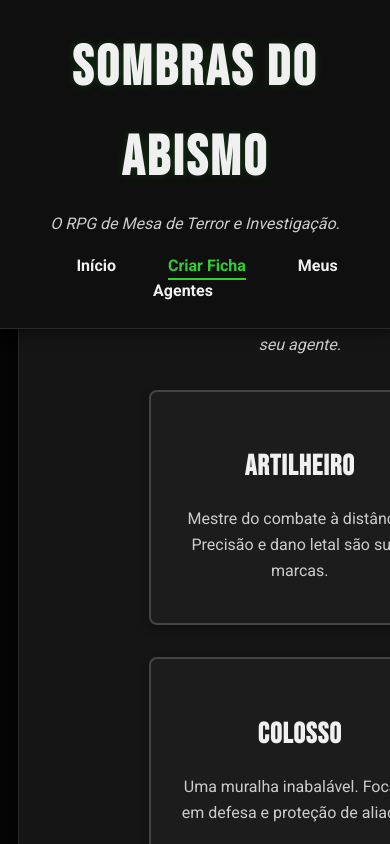
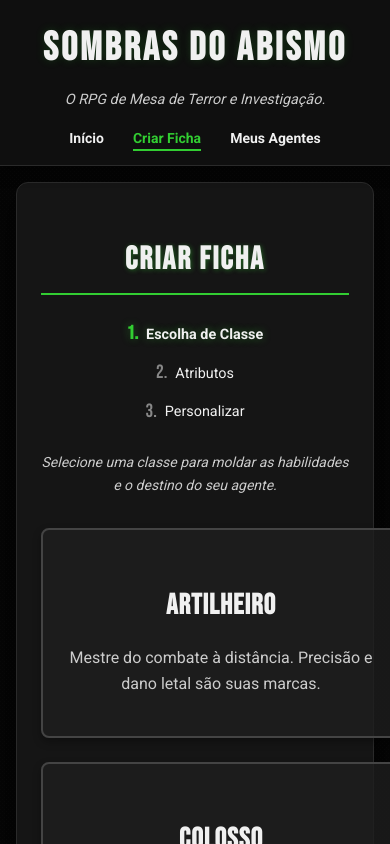
Before and after one commit to G4TMR/Sombras-do-Abismo, a plain HTML site: page index.html in a window 390 px wide. Drawn offline with Linux system fonts and the light colour scheme.

Commit message:
Compatilidade com mobile

```diff
--- a/style.css
+++ b/style.css
@@ -98,7 +98,7 @@ body {
     color: #32cd32;
 }
 
-/* --- NOVO LAYOUT HORIZONTAL E CAIXAS DE CONTEÚDO --- */
+/* --- NOVO LAYOUT HORIZONTAL E CAIXAS DE CONTEÚDO (PARA DESKTOP) --- */
 .main-content {
     flex-grow: 1;
     display: flex;
@@ -409,3 +409,140 @@ body {
     color: #f0f0f0;
     text-shadow: 1px 1px 2px rgba(0,0,0,0.7);
 }
+
+/* --- ESTILOS RESPONSIVOS PARA MOBILE --- */
+@media (max-width: 768px) {
+    body {
+        font-size: 14px;
+        overflow-x: hidden;
+    }
+
+    .home-header {
+        padding: 1rem;
+    }
+
+    .home-header h1 {
+        font-size: 2.5rem;
+    }
+
+    .home-header p {
+        font-size: 0.9rem;
+    }
+
+    .home-header nav a {
+        margin: 0 0.8rem;
+    }
+
+    .main-content {
+        overflow-x: hidden;
+        overflow-y: auto;
+        scroll-snap-type: y mandatory;
+        -webkit-overflow-scrolling: touch;
+        height: auto;
+    }
+
+    .horizontal-container {
+        flex-direction: column;
+        height: auto;
+        /* As próximas duas linhas de código fazem o contêiner se alinhar no topo da tela, o que corrige o erro de rolagem. */
+        align-items: flex-start;
+        justify-content: flex-start;
+    }
+
+    .full-screen-section {
+        flex: 0 0 100%;
+        min-height: calc(100vh - 80px);
+        padding: 1rem;
+        justify-content: flex-start;
+        scroll-snap-align: start;
+        height: auto;
+        min-height: 100vh;
+        box-sizing: border-box;
+    }
+
+    .content-box {
+        padding: 1.5rem;
+        width: 100%;
+        box-sizing: border-box;
+        margin-bottom: 2rem;
+    }
+
+    .content-box h2 {
+        font-size: 2rem;
+        margin-bottom: 1rem;
+    }
+
+    /* Estilos para a navegação de passos */
+    .step-navigation {
+        flex-direction: column;
+        gap: 0.5rem;
+        text-align: center;
+        margin-bottom: 1rem;
+        border-bottom: none;
+    }
+
+    .step-item {
+        flex-direction: row;
+        width: 100%;
+        justify-content: center;
+    }
+
+    .step-number {
+        font-size: 1.2rem;
+    }
+
+    .step-label {
+        font-size: 0.9rem;
+    }
+
+    .step-connector {
+        display: none;
+    }
+
+    /* Estilos para os cards de classe */
+    .class-selection-container {
+        flex-direction: column;
+        gap: 1.5rem;
+    }
+
+    .class-card {
+        width: 100%;
+    }
+
+    /* Estilos para a seção de atributos */
+    .attributes-container {
+        margin-top: 1rem;
+    }
+
+    .attribute-group p {
+        font-size: 1rem;
+        min-width: 100px;
+    }
+
+    .attribute-group::before {
+        display: none;
+    }
+
+    .attribute-group .status-bar-container {
+        margin-right: 0.5rem;
+    }
+
+    .attribute-controls {
+        gap: 3px;
+    }
+
+    .attribute-controls button {
+        width: 30px;
+        height: 30px;
+        font-size: 1.4rem;
+    }
+
+    .points-to-distribute {
+        margin-top: 1.5rem;
+        font-size: 1.2rem;
+    }
+
+    .points-to-distribute span {
+        font-size: 1.6rem;
+    }
+}
```
